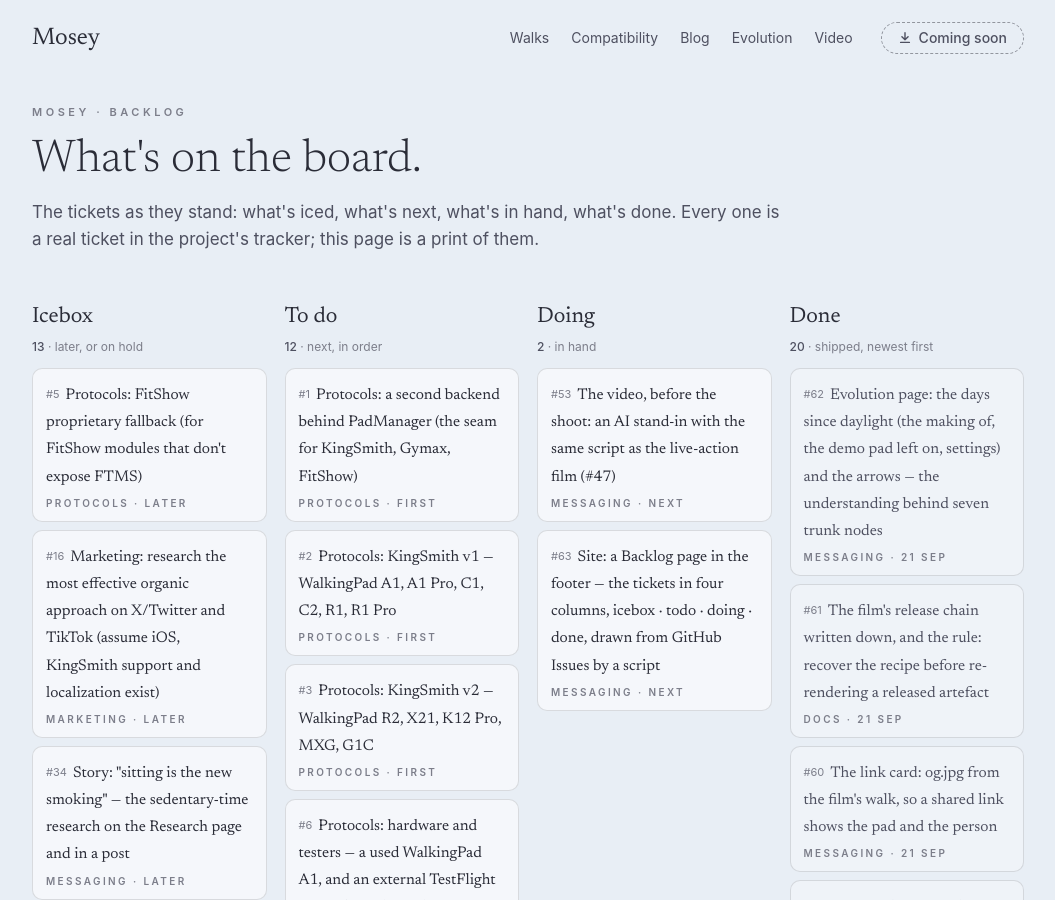
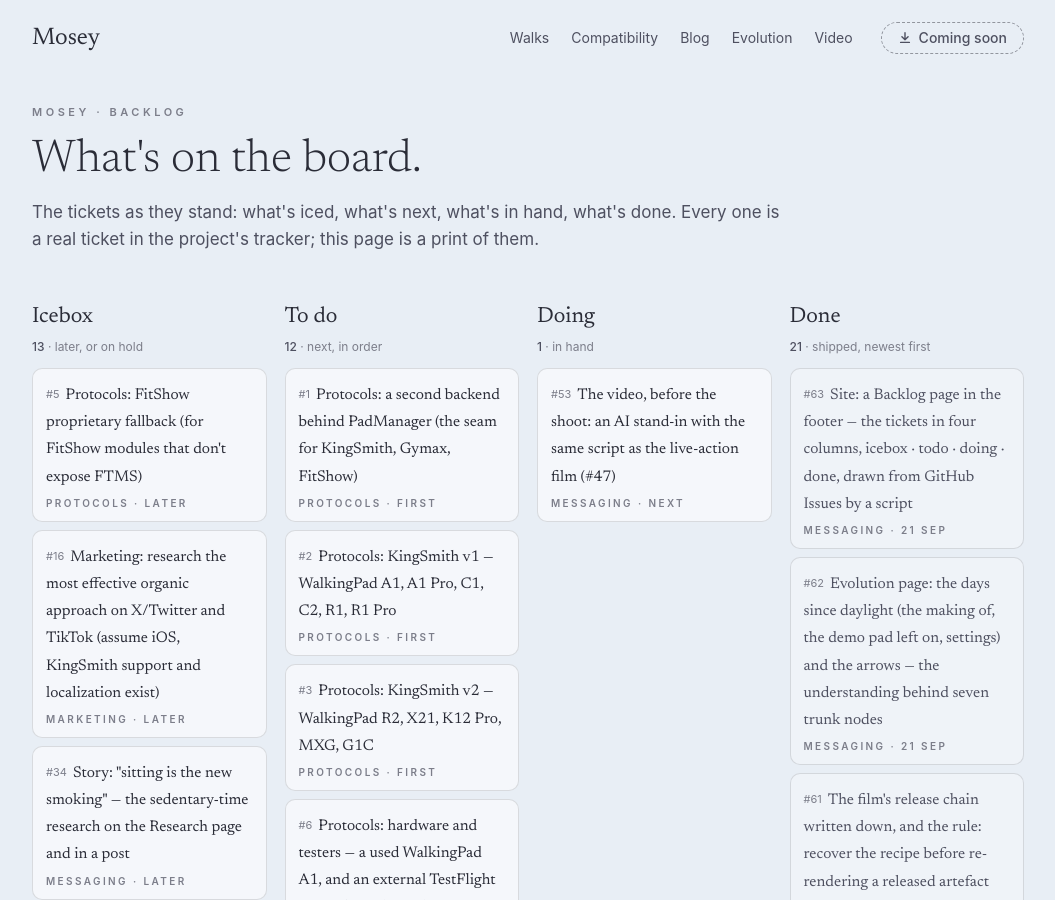
Before and after one commit to akaalias/mosey-site, a Jekyll site: the page built from backlog.html, in a window 1280 px wide and 900 px high. Shown: the whole window, without its empty margins (112-1167 px from the left). Built offline with Jekyll 4.4.1, drawn with Linux system fonts in a browser that asks for light colours.

Commit message:
Backlog: #63 done

```diff
--- a/backlog.html
+++ b/backlog.html
@@ -56,11 +56,11 @@
 <li class='bl-card'><span class='bl-num'>#33</span><span class='bl-title'>Story: an FAQ — a section on the homepage, later a standalone page</span><span class='bl-kick'>messaging · next</span></li>
 <li class='bl-card'><span class='bl-num'>#54</span><span class='bl-title'>How it works: the film&#x27;s clips inside the app (and an App Preview from it)</span><span class='bl-kick'></span></li>
 </ul></section>
-<section class='bl-col doing'><h2>Doing</h2><span class='bl-sub'><b>2</b> · in hand</span><ul class='bl-list'>
+<section class='bl-col doing'><h2>Doing</h2><span class='bl-sub'><b>1</b> · in hand</span><ul class='bl-list'>
 <li class='bl-card'><span class='bl-num'>#53</span><span class='bl-title'>The video, before the shoot: an AI stand-in with the same script as the live-action film (#47)</span><span class='bl-kick'>messaging · next</span></li>
-<li class='bl-card'><span class='bl-num'>#63</span><span class='bl-title'>Site: a Backlog page in the footer — the tickets in four columns, icebox · todo · doing · done, drawn from GitHub Issues by a script</span><span class='bl-kick'>messaging · next</span></li>
 </ul></section>
-<section class='bl-col done'><h2>Done</h2><span class='bl-sub'><b>20</b> · shipped, newest first</span><ul class='bl-list'>
+<section class='bl-col done'><h2>Done</h2><span class='bl-sub'><b>21</b> · shipped, newest first</span><ul class='bl-list'>
+<li class='bl-card'><span class='bl-num'>#63</span><span class='bl-title'>Site: a Backlog page in the footer — the tickets in four columns, icebox · todo · doing · done, drawn from GitHub Issues by a script</span><span class='bl-kick'>messaging · 21 Sep</span></li>
 <li class='bl-card'><span class='bl-num'>#62</span><span class='bl-title'>Evolution page: the days since daylight (the making of, the demo pad left on, settings) and the arrows — the understanding behind seven trunk nodes</span><span class='bl-kick'>messaging · 21 Sep</span></li>
 <li class='bl-card'><span class='bl-num'>#61</span><span class='bl-title'>The film&#x27;s release chain written down, and the rule: recover the recipe before re-rendering a released artefact</span><span class='bl-kick'>docs · 21 Sep</span></li>
 <li class='bl-card'><span class='bl-num'>#60</span><span class='bl-title'>The link card: og.jpg from the film&#x27;s walk, so a shared link shows the pad and the person</span><span class='bl-kick'>messaging · 21 Sep</span></li>
```
